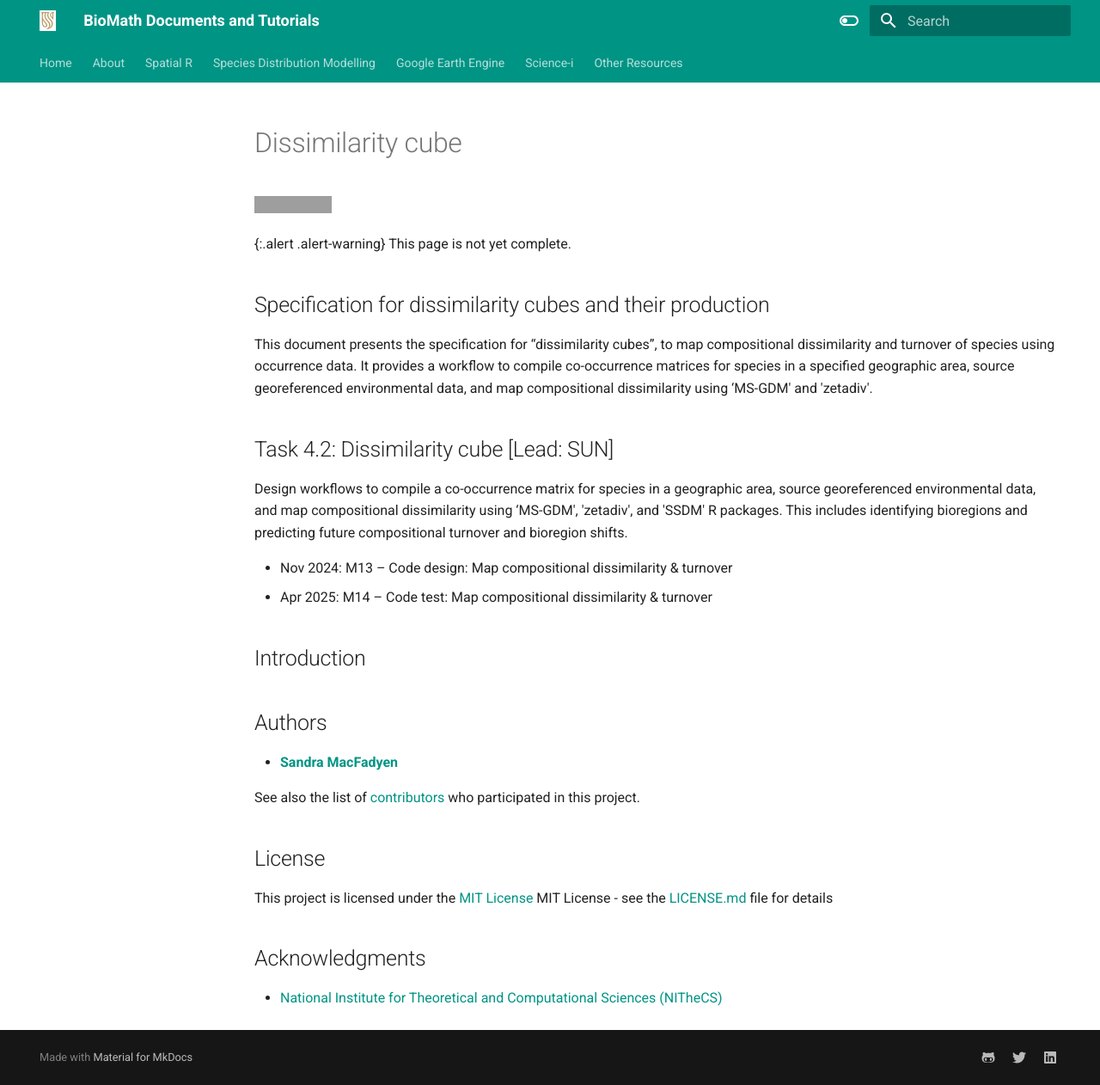
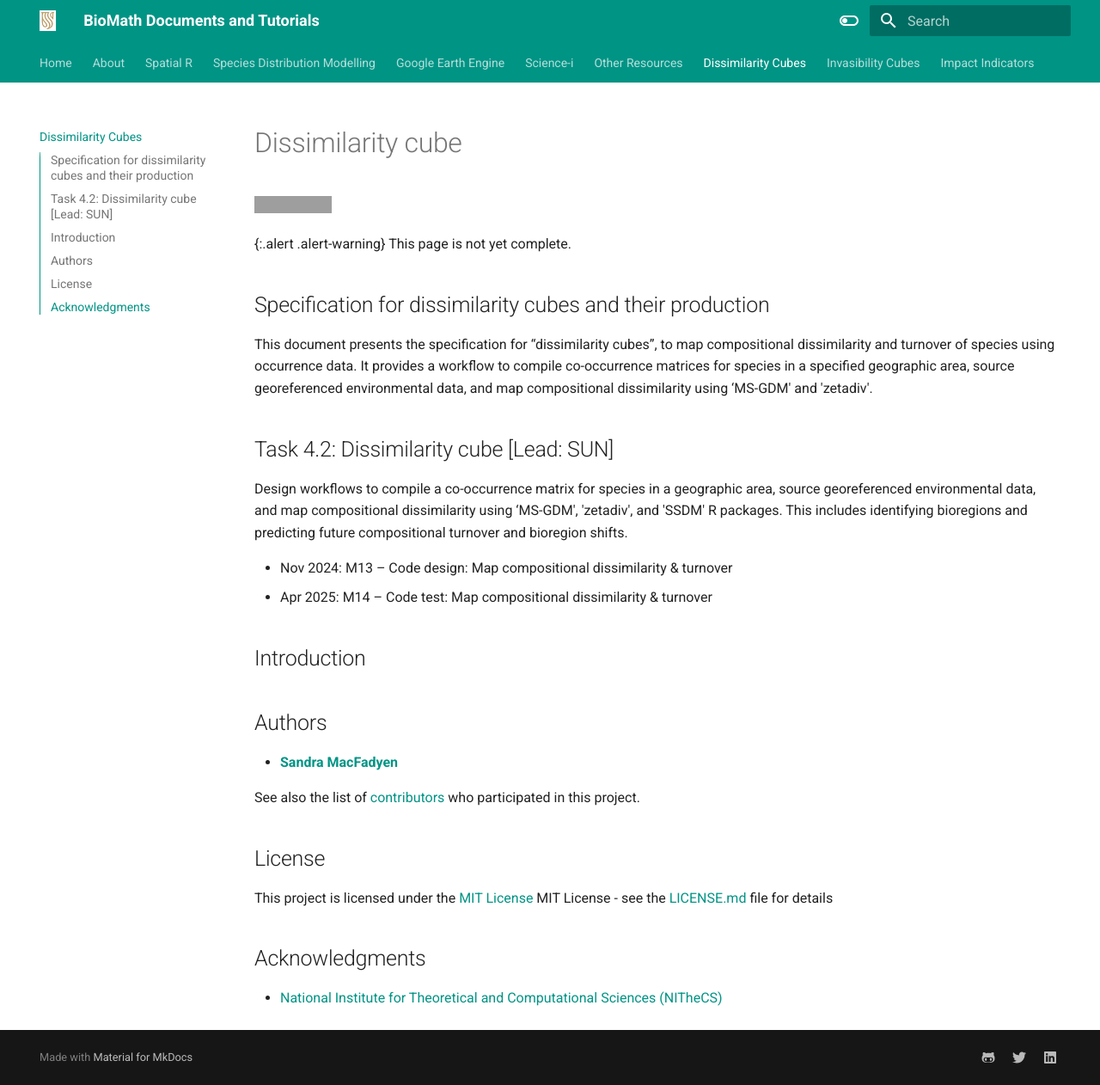
Before and after one commit to BioMath-Lab/biomath-docs, an MkDocs documentation site: the page built from docs/dissimilarity-cube.md, in a window 1280 px wide and 1262 px high. Shown: the whole window at 86% size. Built offline with MkDocs 1.6.1 and Material for MkDocs 9.7.7, drawn with Linux system fonts in a browser that asks for light colours; some of the changed lines change nothing that is shown; grey boxes are pictures that could not be loaded.

Commit message:
Update Tasks 4.2, 4.3 and 5.3

```diff
--- /dev/null
+++ b/docs/impact-indicators.md
@@ -0,0 +1,37 @@
+# Impact indicators
+![example workflow](https://github.com/github/docs/actions/workflows/main.yml/badge.svg)
+
+{:.alert .alert-warning}
+This page is not yet complete.
+
+## Specification for calculation of impact indicators of Alien Taxa
+This document demonstrate the computation of impact indicator of alien species using the `impact_indicator`. The `impact_indicator` feeds in species occurrence cube from the `b3gbi::process_cube` using `taxaFun` and processed Environmental Impact Classification of Alien Taxa (EICAT) impact score of species using `impact_cat`. The code in on GitHub repository https://github.com/mmyahaya/impact.indicator.
+
+## Task 5.3: Indicators on impacts of alien taxa [Lead: SUN]
+
+Integration of impacts with occurrence cubes and other projected cubes can provide estimates of current and potential future impacts of biological invasions. A standardised classification system has been developed for impacts of alien taxa (Blackburn et al. 2014, IUCN 2020) and data on impacts are publicly available in databases such as GRIIS. This task will integrate these data with biodiversity data cubes to demonstrate impact for specific case systems and study taxa, feeding into national indicators, impact of specific species, cumulative impact of several species on specific sites (Wilson et al. 2018), and impact risk (McGeoch et al. 2021). We can also provide estimates of invasion debt and forecast potential impacts spatially and temporally (Rouget et al.2016). This task will show how species traits can be incorporated into cubes to develop indicators.
+
+- Nov 2023: M24 – Development of impact indicator workflow
+- Oct 2024: M25 - Design code to calculate the IAS impact indicator
+- Apr 2025: D5.3 – Indicators on impacts of alien taxa
+
+## Code to calculate the impact indicator
+
+The impact of invasive alien species is recognised as one of the leading drivers of biodiversity loss, significantly disrupting native ecosystems. This repository provides several types of impact indicator by integrating GBIF occurrences cube and the Environmental Impact Classification for Alien Taxa (EICAT) scoring system. Alien species causes impact at various magnitude, through different mechanisms and regions. This repository is a step towards automated impact indicator to track impact of alien species.
+
+## Authors
+
+  - Mukhtar Yahaya
+  - Sabrina Kumschick
+  - Sandra MacFadyen
+  - Pietro Landi
+
+See also the list of [contributors](working.md) who participated in this project.
+
+## License
+
+This project is licensed under the [MIT License](LICENSE.md) MIT License - see the [LICENSE.md](LICENSE.md) file for details
+
+## Acknowledgments
+
+- [National Institute for Theoretical and Computational Sciences (NITheCS)](https://nithecs.ac.za/)
--- /dev/null
+++ b/docs/invasibility-cube.md
@@ -0,0 +1,31 @@
+# Invasibility cube
+![example workflow](https://github.com/github/docs/actions/workflows/main.yml/badge.svg)
+
+{:.alert .alert-warning}
+This page is not yet complete.
+
+## Specification for invasibility cubes and their production
+This document presents the specification for "invasibility cubes”, to visualise invasion fitness and invasibility. It provides a workflow to visualise invasion fitness, using species occurrence data, Invasive Alien Species (IAS) lists, and species traits to calculate trait centrality, visualise trait dispersion, estimate interaction strength, and assess invasibility.
+
+## Task 4.3: Network invasibility cube [Lead: SUN]
+
+Develop a workflow to visualise invasion fitness, using species occurrence data, IAS lists, and species traits to calculate trait centrality, visualize trait dispersion, estimate interaction strength, and assess invasibility. Outputs include interaction strength matrices and community dynamics details under biological invasions.
+
+- Dec 2024: M15 – Code design: Visualise trait dispersion to assess invasibility
+- May 2025: M16 – Code test: Visualise trait dispersion to assess invasibility
+
+## Introduction
+
+## Authors
+
+  - [**Sandra MacFadyen**](https://www0.sun.ac.za/biomath/pf/sandra-macfadyen/)
+
+See also the list of [contributors](working.md) who participated in this project.
+
+## License
+
+This project is licensed under the [MIT License](LICENSE.md) MIT License - see the [LICENSE.md](LICENSE.md) file for details
+
+## Acknowledgments
+
+- [National Institute for Theoretical and Computational Sciences (NITheCS)](https://nithecs.ac.za/)
--- a/mkdocs.yml
+++ b/mkdocs.yml
@@ -11,6 +11,9 @@
   - Google Earth Engine: 'gee.md'
   - Science-i: 'science-i.md'
   - Other Resources: 'resources.md'
+  - Dissimilarity Cubes: 'dissimilarity-cube.md'
+  - Invasibility Cubes: 'invasibility-cube.md'
+  - Impact Indicators: 'impact-indicators.md'
 
 # nav:
 #   - Home: 'index.md'
```
